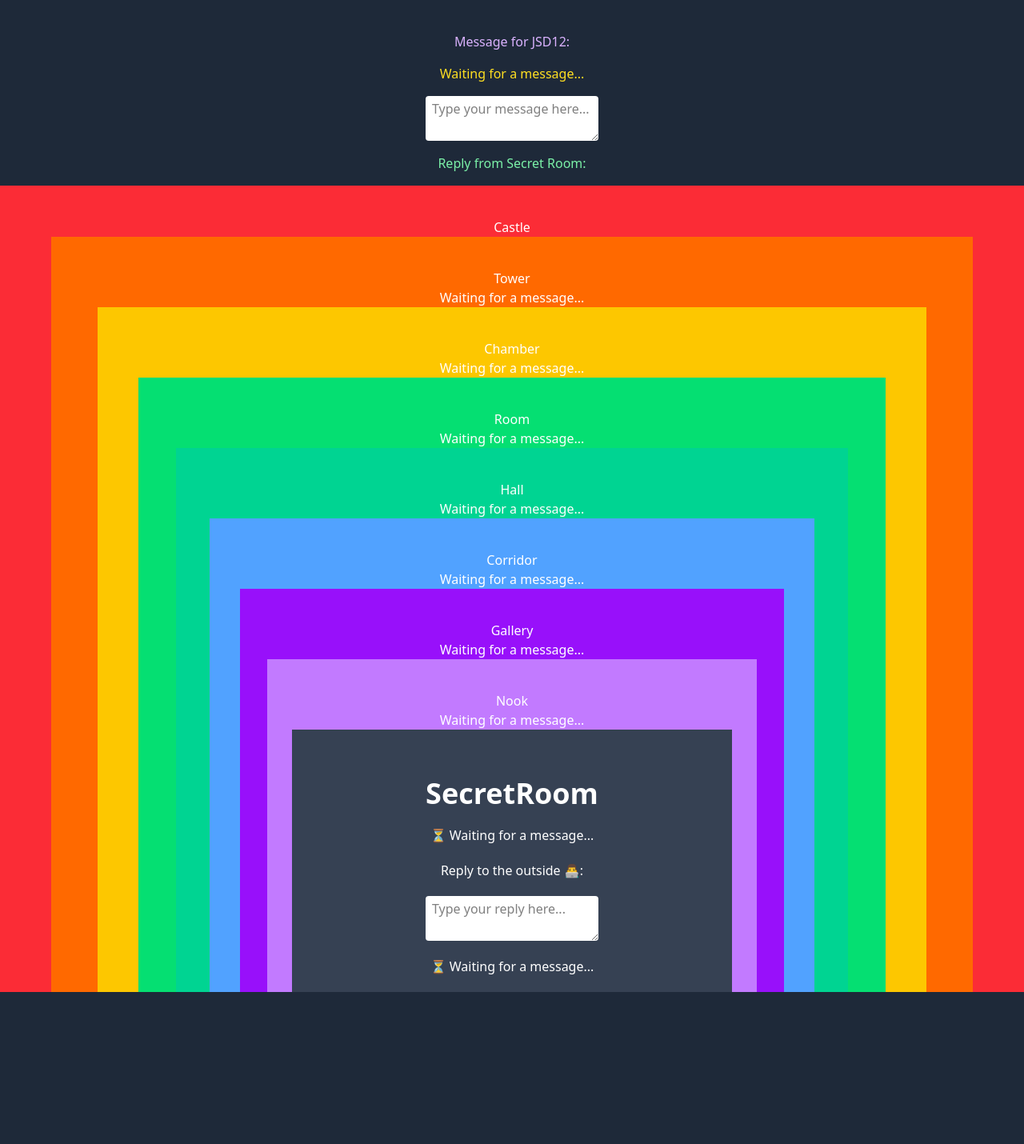
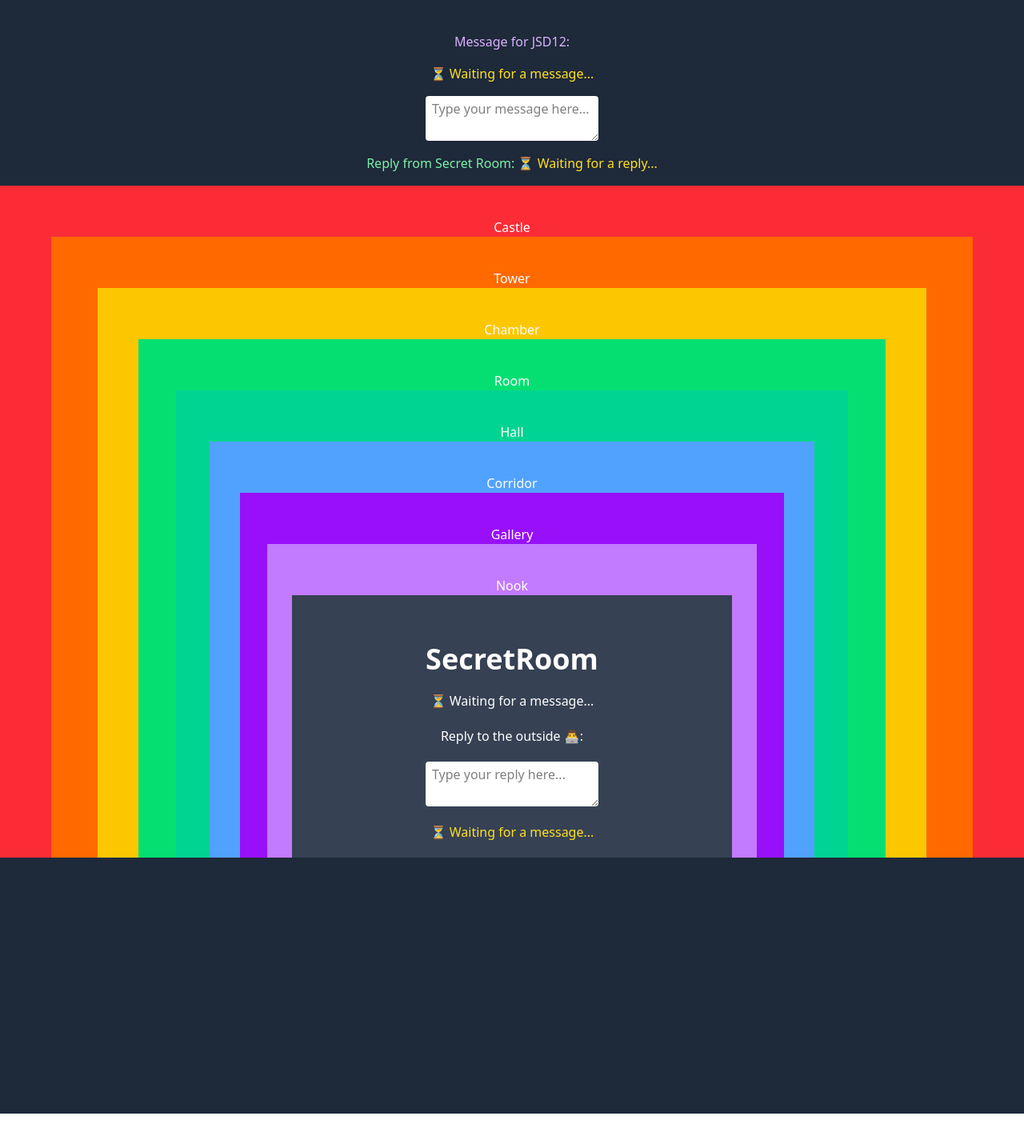
Before and after one commit to AshaJenvasu/week-08-react-castle-rooms, a React (Vite) app: page / in a window 1280 px wide. Shown: the top 1430 px of the page at 80% size. After the commit the page ends 1392 px from the top, so only its background shows below. Built offline with nearby package versions, Linux system fonts and the light colour scheme.

Commit message:
Add: remove all message from inner-side only show on outside and secret room

```diff
--- a/src/App.jsx
+++ b/src/App.jsx
@@ -20,8 +20,7 @@ export default function App() {
       <p className="text-purple-300">Message for JSD12:</p>
 
       <span className="text-yellow-300">
-        {/* question or waiti ng for a message */}
-        {question ? question : "Waiting for a message..."}
+        {question ? question : "⏳ Waiting for a message..."}
       </span>
 
       <textarea
@@ -32,8 +31,8 @@ export default function App() {
       />
       <p className="text-green-300">
         Reply from Secret Room:
-        <span className='"text-yellow-300'>
-          {/* reply or waiting for a reply */}
+        <span className="text-yellow-300">
+          {answer ? answer : " ⏳ Waiting for a reply..."}
         </span>
       </p>
       <Castle question={question} answer={answer} handleAnswer={handleAnswer} />
--- a/src/components/02_Tower.jsx
+++ b/src/components/02_Tower.jsx
@@ -3,7 +3,6 @@ export default function Tower({ question, answer, handleAnswer }) {
   return (
     <div className="flex flex-col justify-center items-center pt-10 bg-orange-500 w-[90%]">
       <h1>Tower</h1>
-      {question ? question : "Waiting for a message..."}
       <Chamber
         question={question}
         answer={answer}
--- a/src/components/03_Chamber.jsx
+++ b/src/components/03_Chamber.jsx
@@ -4,7 +4,6 @@ export default function Chamber({ question, answer, handleAnswer }) {
   return (
     <div className="flex flex-col justify-center items-center pt-10 bg-yellow-400 w-[90%]">
       <h1>Chamber</h1>
-      {question ? question : "Waiting for a message..."}
       <Room question={question} answer={answer} handleAnswer={handleAnswer} />
     </div>
   );
--- a/src/components/04_Room.jsx
+++ b/src/components/04_Room.jsx
@@ -4,7 +4,6 @@ export default function Room({ question, answer, handleAnswer }) {
   return (
     <div className="flex flex-col justify-center items-center pt-10 bg-green-400 w-[90%]">
       <h1>Room</h1>
-      {question ? question : "Waiting for a message..."}
       <Hall question={question} answer={answer} handleAnswer={handleAnswer} />
     </div>
   );
--- a/src/components/05_Hall.jsx
+++ b/src/components/05_Hall.jsx
@@ -4,7 +4,6 @@ export default function Hall({ question, answer, handleAnswer }) {
   return (
     <div className="flex flex-col justify-center items-center pt-10 bg-emerald-400 w-[90%]">
       <h1>Hall</h1>
-      {question ? question : "Waiting for a message..."}
       <Corridor
         question={question}
         answer={answer}
--- a/src/components/06_Corridor.jsx
+++ b/src/components/06_Corridor.jsx
@@ -4,7 +4,6 @@ export default function Corridor({ question, answer, handleAnswer }) {
   return (
     <div className="flex flex-col justify-center items-center pt-10 bg-blue-400 w-[90%]">
       <h1>Corridor</h1>
-      {question ? question : "Waiting for a message..."}
       <Gallery
         question={question}
         answer={answer}
--- a/src/components/07_Gallery.jsx
+++ b/src/components/07_Gallery.jsx
@@ -4,7 +4,6 @@ export default function Gallery({ question, answer, handleAnswer }) {
   return (
     <div className="flex flex-col justify-center items-center pt-10 bg-purple-600 w-[90%]">
       <h1>Gallery</h1>
-      {question ? question : "Waiting for a message..."}
       <Nook question={question} answer={answer} handleAnswer={handleAnswer} />
     </div>
   );
--- a/src/components/08_Nook.jsx
+++ b/src/components/08_Nook.jsx
@@ -4,7 +4,6 @@ export default function Nook({ question, answer, handleAnswer }) {
   return (
     <div className="flex flex-col justify-center items-center pt-10 bg-purple-400 w-[90%]">
       <h1>Nook</h1>
-      {question ? question : "Waiting for a message..."}
       <SecretRoom
         question={question}
         answer={answer}
--- a/src/components/09_SecretRoom.jsx
+++ b/src/components/09_SecretRoom.jsx
@@ -13,8 +13,9 @@ export default function SecretRoom({ question, answer, handleAnswer }) {
         placeholder="Type your reply here..."
       />
       <p className="py-5">
-        {" "}
-        <span> {answer ? answer : " ⏳ Waiting for a message..."}</span>
+        <span className="text-yellow-300">
+          {answer ? answer : "⏳ Waiting for a message..."}
+        </span>
       </p>
     </div>
   );
```
